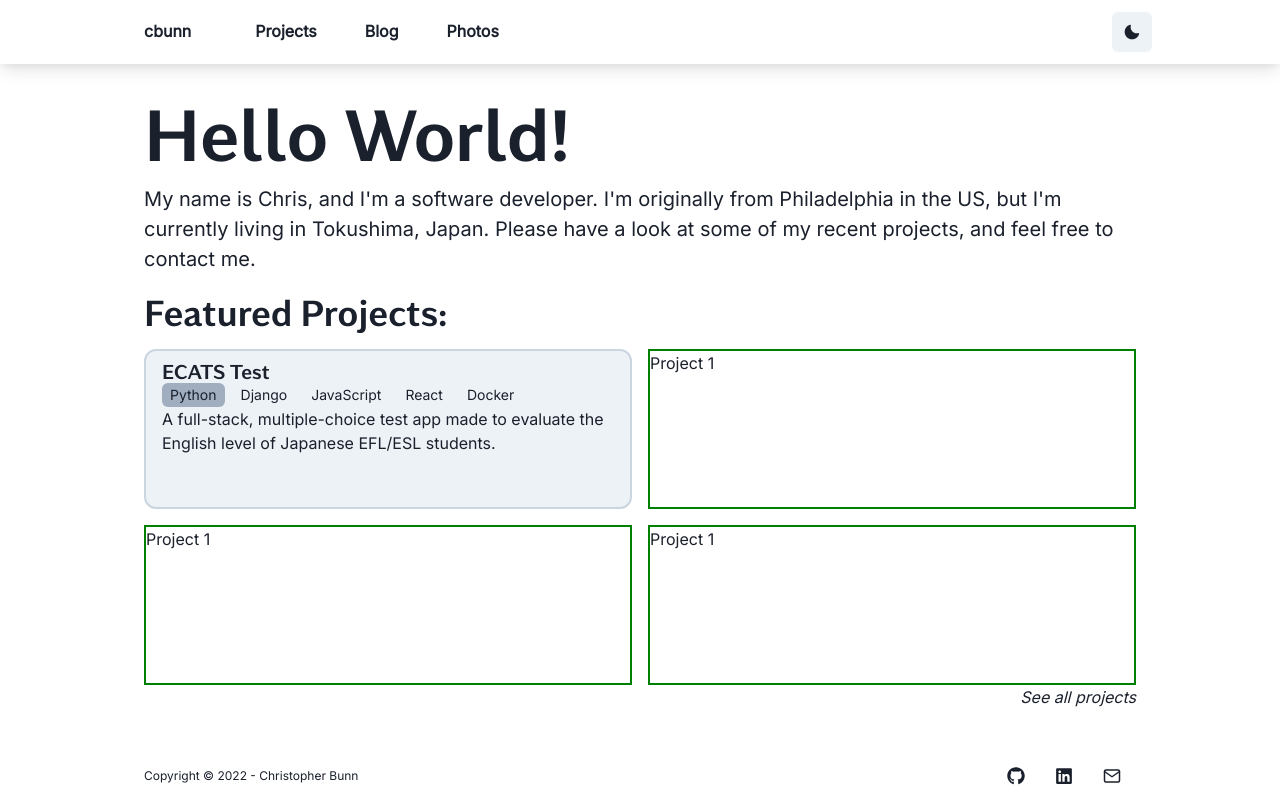
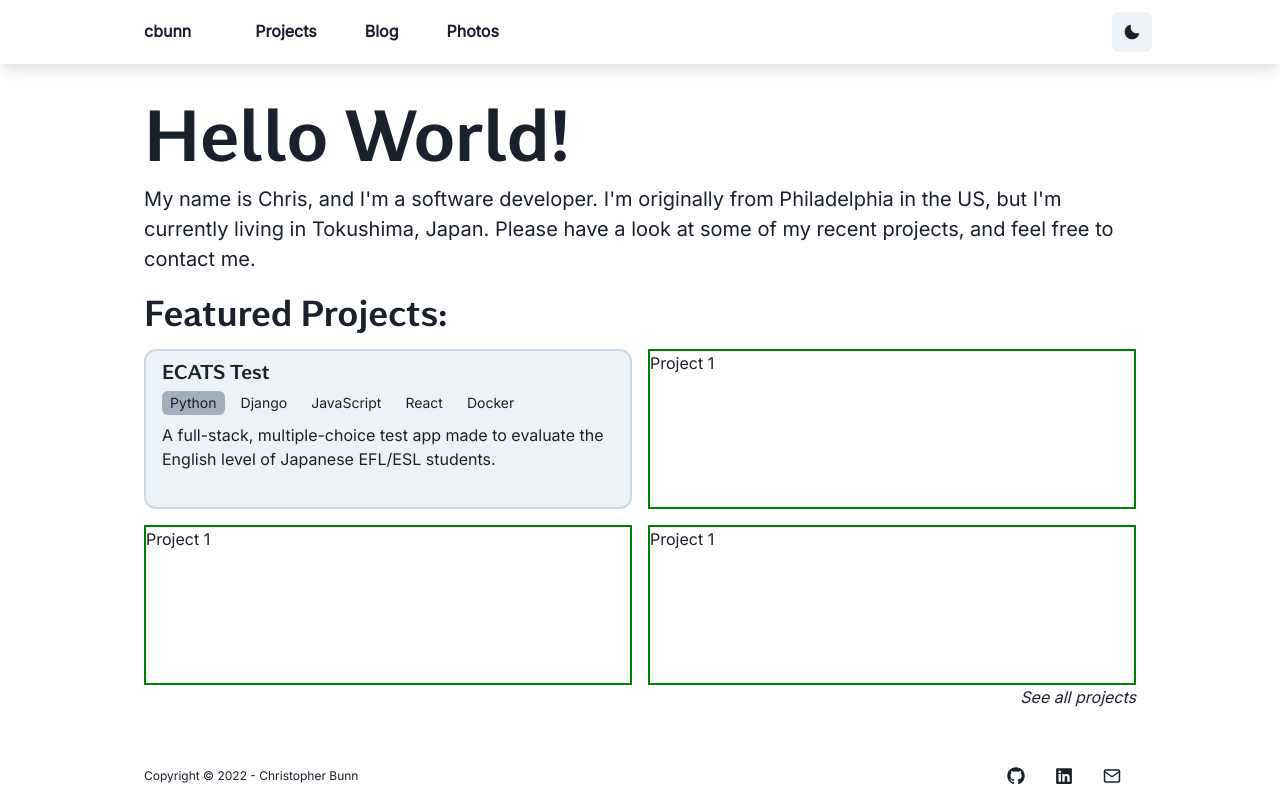
Before and after one commit to cbunn81/cbunn-portfolio, a Next.js app: page / in a window 1280 px wide. Built offline with nearby package versions, Linux system fonts and the light colour scheme.

Commit message:
Put project card contents into a vertical stack for spacing.

```diff
--- a/src/pages/index.tsx
+++ b/src/pages/index.tsx
@@ -9,6 +9,7 @@ import {
   Tag,
   Text,
   useColorModeValue,
+  VStack,
 } from "@chakra-ui/react";
 import NextLink from "next/link";
 import { Navbar } from "@components/Navbar";
@@ -72,6 +73,7 @@ const Index = () => (
             px={[2, 4]}
             py={2}
           >
+            <VStack alignItems="start" justifyContent="start" spacing={2}>
               <Heading size={["sm", "md"]}>ECATS Test</Heading>
               <HStack>
                 <Tag
@@ -89,6 +91,7 @@ const Index = () => (
                 A full-stack, multiple-choice test app made to evaluate the
                 English level of Japanese EFL/ESL students.
               </Text>
+            </VStack>
           </Box>
           <Box border="2px solid green" h="10em" flex="1 0 40%">
             Project 1
```
Lines whose indentation alone changed are shown as unchanged.
